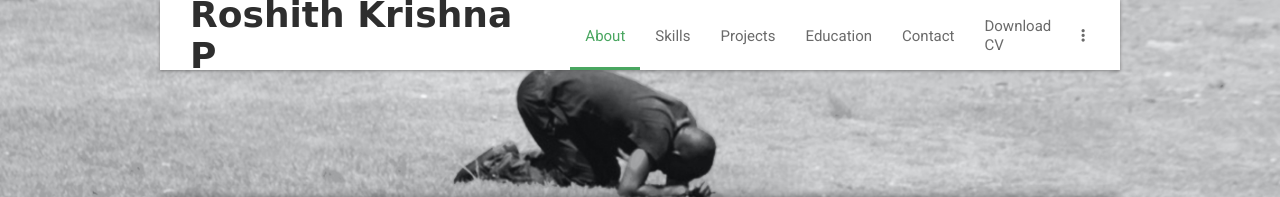
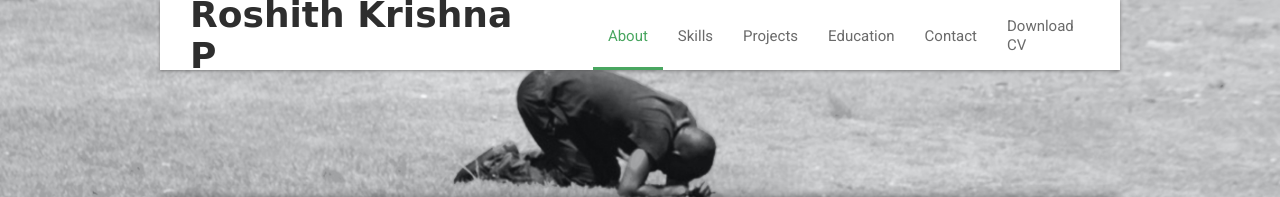
Before and after one commit to roshith2001/Personal-Site, a plain HTML site: page index.html in a window 1280 px wide. Shown: the top 197 px of the page. Drawn offline with nearby package versions, Linux system fonts and the light colour scheme; a web font is replaced by a local one.

Commit message:
Menu edited

```diff
--- a/index.html
+++ b/index.html
@@ -26,7 +26,6 @@
                 <li id="list_item"><a href="#education" onclick="myFunction()">Education</a></li>
                 <li id="list_item"><a href="#contact" onclick="myFunction()">Contact</a></li>
                 <li id="list_item"><a href="Assets/Dream CV.pdf" target="_blank" onclick="myFunction()">Download CV</a></li>
-                <li id="list_item" class="mNot"><a href="#"><i class="fa-solid fa-ellipsis-vertical"></i></a></li>
             </ul>
         </div>
     </span>
```
